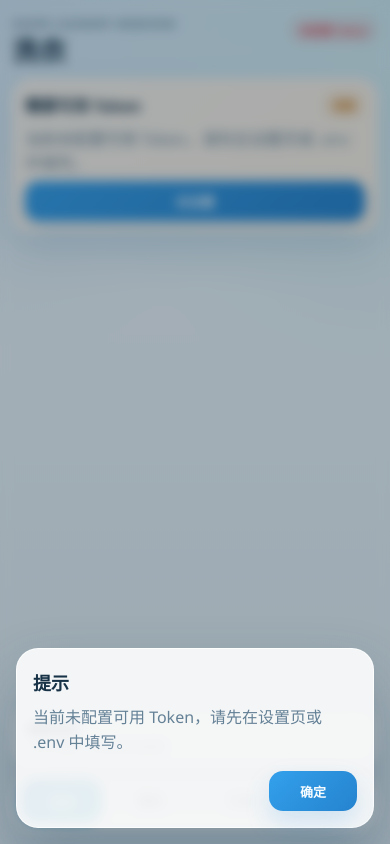
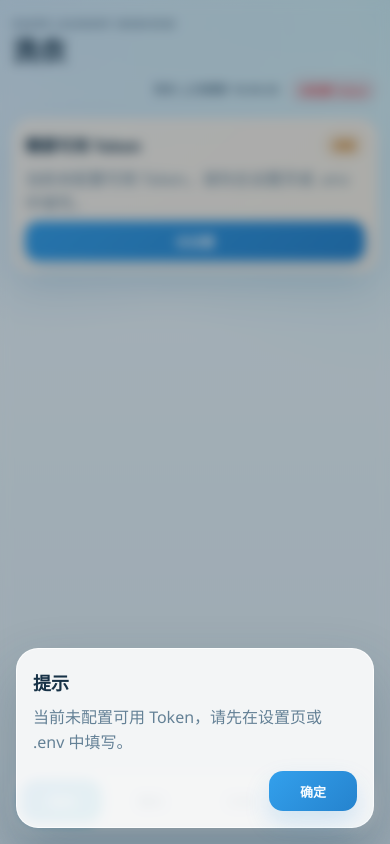
Before and after one commit to Zaoerdd/haile_server, a Flask app: page / in a window 390 px wide. Run offline with Flask 3, Linux system fonts and the light colour scheme; data that the repository does not hold is empty; some libraries are stand-ins or nearby versions.

Commit message:
页面刷新优化

```diff
--- a/static/app.js
+++ b/static/app.js
@@ -80,6 +80,7 @@ const state = {
         liveClockTimer: null,
         ordersOverviewRefreshPromise: null,
         activeRefreshPromise: null,
+        pendingRefreshRequest: null,
         autoRefreshTimer: null,
     },
 };
@@ -169,6 +170,7 @@ document.addEventListener('DOMContentLoaded', async () => {
 function bindElements() {
     el.pageTitle = document.getElementById('pageTitle');
     el.topStatus = document.getElementById('topStatus');
+    el.topRefreshStatus = document.getElementById('topRefreshStatus');
     el.tabPanels = Array.from(document.querySelectorAll('.tab-panel'));
     el.tabButtons = Array.from(document.querySelectorAll('.tabbar-btn'));
     el.toast = document.getElementById('toast');
@@ -210,19 +212,19 @@ function bindElements() {
     el.settingsLeadMinutes = document.getElementById('settingsLeadMinutes');
     el.settingsPollInterval = document.getElementById('settingsPollInterval');
     el.settingsInfo = document.getElementById('settingsInfo');
-    el.globalRefreshBtn = document.getElementById('globalRefreshBtn');
-    el.globalRefreshLabel = document.getElementById('globalRefreshLabel');
-    el.globalRefreshMeta = document.getElementById('globalRefreshMeta');
 }
 
 function bindEvents() {
     el.tabButtons.forEach(button => {
-        button.addEventListener('click', () => switchTab(button.dataset.tab));
-    });
-
-    el.globalRefreshBtn.addEventListener('click', () => {
-        refreshActiveTab({ reason: 'manual', silent: false, force: true }).catch(error => {
-            handleRequestError(error, '刷新页面失败。', true);
+        button.addEventListener('click', () => {
+            const tabId = button.dataset.tab;
+            if (tabId === state.activeTab) {
+                refreshActiveTab({ reason: 'manual', silent: false, force: true }).catch(error => {
+                    handleRequestError(error, '刷新页面失败。', true);
+                });
+                return;
+            }
+            switchTab(tabId);
         });
     });
 
@@ -382,38 +384,26 @@ function markTabRefreshed(tabId, refreshedAt = Date.now()) {
 
 function formatRefreshTimestamp(value) {
     if (!value) {
-        return '尚未刷新';
+        return '未刷新';
     }
     const date = parseDateValue(value);
     if (!date) {
-        return '尚未刷新';
-    }
-    return `${pad(date.getHours())}:${pad(date.getMinutes())} 更新`;
-}
-
-function refreshMetaText(tabId) {
-    const lastUpdatedText = formatRefreshTimestamp((state.refresh[tabId] || {}).lastRefreshedAt);
-    if (tabId === 'washTab') {
-        if (state.wash.view === 'scan') {
-            return `${lastUpdatedText} · 扫码流程仅手动刷新`;
-        }
-        return `${lastUpdatedText} · 可见时自动刷新`;
-    }
-    if (tabId === 'orderTab') {
-        return `${lastUpdatedText} · 可见时自动刷新`;
-    }
-    return `${lastUpdatedText} · 当前页支持手动刷新`;
+        return '未刷新';
+    }
+    return `${pad(date.getHours())}:${pad(date.getMinutes())}:${pad(date.getSeconds())}`;
 }
 
 function renderGlobalRefresh() {
-    if (!el.globalRefreshBtn) {
+    if (!el.topRefreshStatus) {
         return;
     }
     const refreshState = getActiveRefreshState();
     const tabLabel = TAB_TITLES[state.activeTab] || '当前页';
-    el.globalRefreshLabel.textContent = refreshState.loading ? `正在刷新${tabLabel}` : `刷新${tabLabel}`;
-    el.globalRefreshMeta.textContent = refreshMetaText(state.activeTab);
-    el.globalRefreshBtn.disabled = Boolean(refreshState.loading);
+    const lastUpdatedText = formatRefreshTimestamp(refreshState.lastRefreshedAt);
+    el.topRefreshStatus.textContent = refreshState.loading
+        ? `${tabLabel} 刷新中 · ${lastUpdatedText}`
+        : `${tabLabel} ${lastUpdatedText === '未刷新' ? '未刷新' : `上次刷新 ${lastUpdatedText}`}`;
+    el.topRefreshStatus.classList.toggle('loading', Boolean(refreshState.loading));
 }
 
 function clearActiveAutoRefresh() {
@@ -501,11 +491,14 @@ async function refreshWashCurrentView(reason = 'manual') {
 }
 
 async function refreshActiveTab({ reason = 'manual', silent = false, force = false } = {}) {
+    const tabId = state.activeTab;
     if (state.ui.activeRefreshPromise) {
+        if (force) {
+            state.ui.pendingRefreshRequest = { tabId, reason, silent };
+        }
         return state.ui.activeRefreshPromise;
     }
 
-    const tabId = state.activeTab;
     const tokenRequired = tabId === 'washTab' || tabId === 'orderTab';
     if (tokenRequired && !isTokenReady()) {
         if (!silent) {
@@ -553,6 +546,15 @@ async function refreshActiveTab({ reason = 'manual', silent = false, force = fal
             }
             setTabRefreshing(tabId, false);
             scheduleActiveAutoRefresh();
+            const pendingRequest = state.ui.pendingRefreshRequest;
+            if (pendingRequest) {
+                state.ui.pendingRefreshRequest = null;
+            }
+            if (pendingRequest && pendingRequest.tabId === state.activeTab) {
+                refreshActiveTab({ ...pendingRequest, force: false }).catch(error => {
+                    handleRequestError(error, '刷新页面失败。', true);
+                });
+            }
         }
     })();
     state.ui.activeRefreshPromise = refreshPromise;
@@ -688,13 +690,11 @@ function switchTab(tabId, options = {}) {
         pushHistoryState();
     }
 
-    if (safeTab === 'reservationTab') {
-        loadReservations({ silent: true });
-    } else {
+    if (safeTab !== 'reservationTab') {
         clearReservationAutoRefresh();
     }
 
-    if (state.historyReady && options.refresh !== false && previousTab !== safeTab && AUTO_REFRESHABLE_TABS.has(safeTab)) {
+    if (state.historyReady && options.refresh !== false && previousTab !== safeTab) {
         refreshActiveTab({ reason: 'tab-switch', silent: true, force: true }).catch(error => {
             handleRequestError(error, '刷新页面失败。', true);
         });
--- a/static/style.css
+++ b/static/style.css
@@ -92,15 +92,38 @@ label > select {
     width: min(100%, 640px);
     margin: 0 auto;
     min-height: 100vh;
-    padding: max(16px, env(safe-area-inset-top)) 14px calc(142px + env(safe-area-inset-bottom));
+    padding: max(16px, env(safe-area-inset-top)) 14px calc(104px + env(safe-area-inset-bottom));
 }
 
 .topbar {
     display: flex;
+    flex-wrap: wrap;
     align-items: flex-start;
     justify-content: space-between;
     gap: 10px;
     margin-bottom: 14px;
+}
+
+.topbar-status-group {
+    display: flex;
+    flex-wrap: wrap;
+    align-items: center;
+    justify-content: flex-end;
+    gap: 8px 10px;
+    margin-left: auto;
+    max-width: min(100%, 240px);
+}
+
+.topbar-refresh-text {
+    color: var(--muted);
+    font-size: 12px;
+    font-weight: 700;
+    line-height: 1.35;
+    text-align: right;
+}
+
+.topbar-refresh-text.loading {
+    color: var(--primary);
 }
 
 .eyebrow {
@@ -1010,9 +997,12 @@ label > select {
         flex-basis: auto;
     }
 
-    .floating-refresh {
-        width: calc(100% - 24px);
-        bottom: calc(78px + env(safe-area-inset-bottom));
+    .topbar {
+        gap: 12px;
+    }
+
+    .topbar-status-group {
+        max-width: none;
     }
 
     .toast {
--- a/templates/index.html
+++ b/templates/index.html
@@ -13,7 +13,10 @@
                 <div class="eyebrow">Haier Laundry WebView</div>
                 <h1 id="pageTitle">洗衣</h1>
             </div>
-            <div id="topStatus" class="status-pill pending">未校验</div>
+            <div class="topbar-status-group">
+                <div id="topRefreshStatus" class="topbar-refresh-text">当前页未刷新</div>
+                <div id="topStatus" class="status-pill pending">未校验</div>
+            </div>
         </header>
 
         <main class="main-content">
@@ -144,10 +147,6 @@
             <button class="tabbar-btn" data-tab="orderTab" type="button">订单</button>
             <button class="tabbar-btn" data-tab="settingsTab" type="button">设置</button>
         </nav>
-        <button id="globalRefreshBtn" class="floating-refresh" type="button">
-            <span id="globalRefreshLabel" class="floating-refresh-label"></span>
-            <span id="globalRefreshMeta" class="floating-refresh-meta"></span>
-        </button>
     </div>
 
     <div id="toast" class="toast"></div>
```
Also changed, not shown: other parts of static/style.css (+0 -36 lines).
